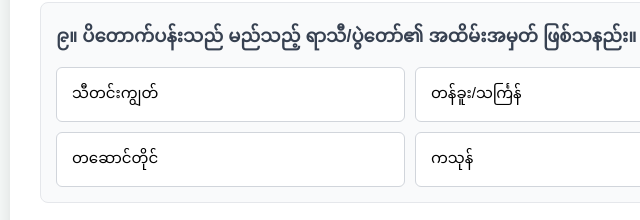
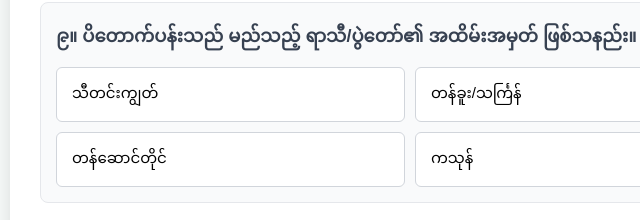
Before and after one commit to maubinkogyi95-ship-it/114-KaungMyatZaw, a plain HTML site: page index.html in a window 1280 px wide. Shown: the part 2125-2345 px from the top of the page, 230-870 px from the left. Drawn offline with nearby package versions, Linux system fonts and the light colour scheme.

Commit message:
Update index.html

```diff
--- a/index.html
+++ b/index.html
@@ -268,7 +268,7 @@
         },
         {
             q: "၉။ ပိတောက်ပန်းသည် မည်သည့် ရာသီ/ပွဲတော်၏ အထိမ်းအမှတ် ဖြစ်သနည်း။",
-            options: ["သီတင်းကျွတ်", "တန်ခူး/သင်္ကြန်", "တဆောင်တိုင်", "ကသုန်"],
+            options: ["သီတင်းကျွတ်", "တန်ခူး/သင်္ကြန်", "တန်ဆောင်တိုင်", "ကသုန်"],
             answer: 1
         },
         {
```
